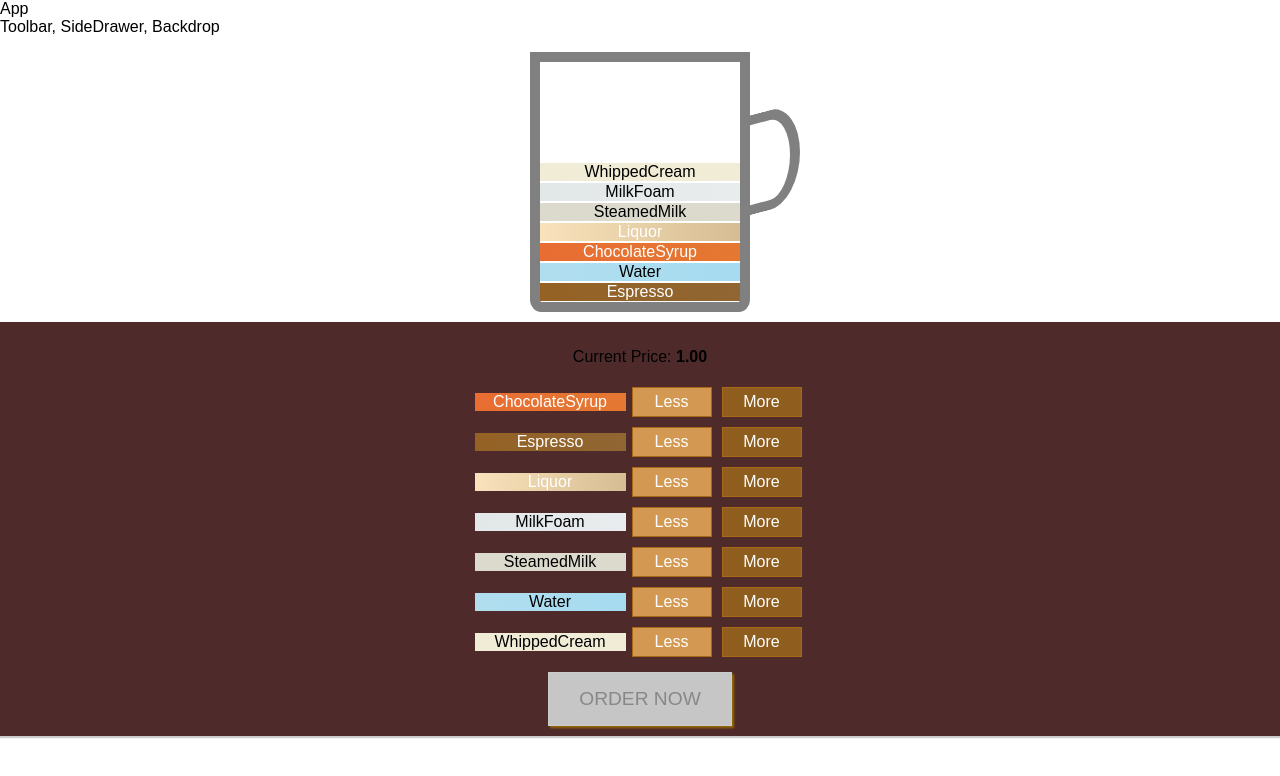
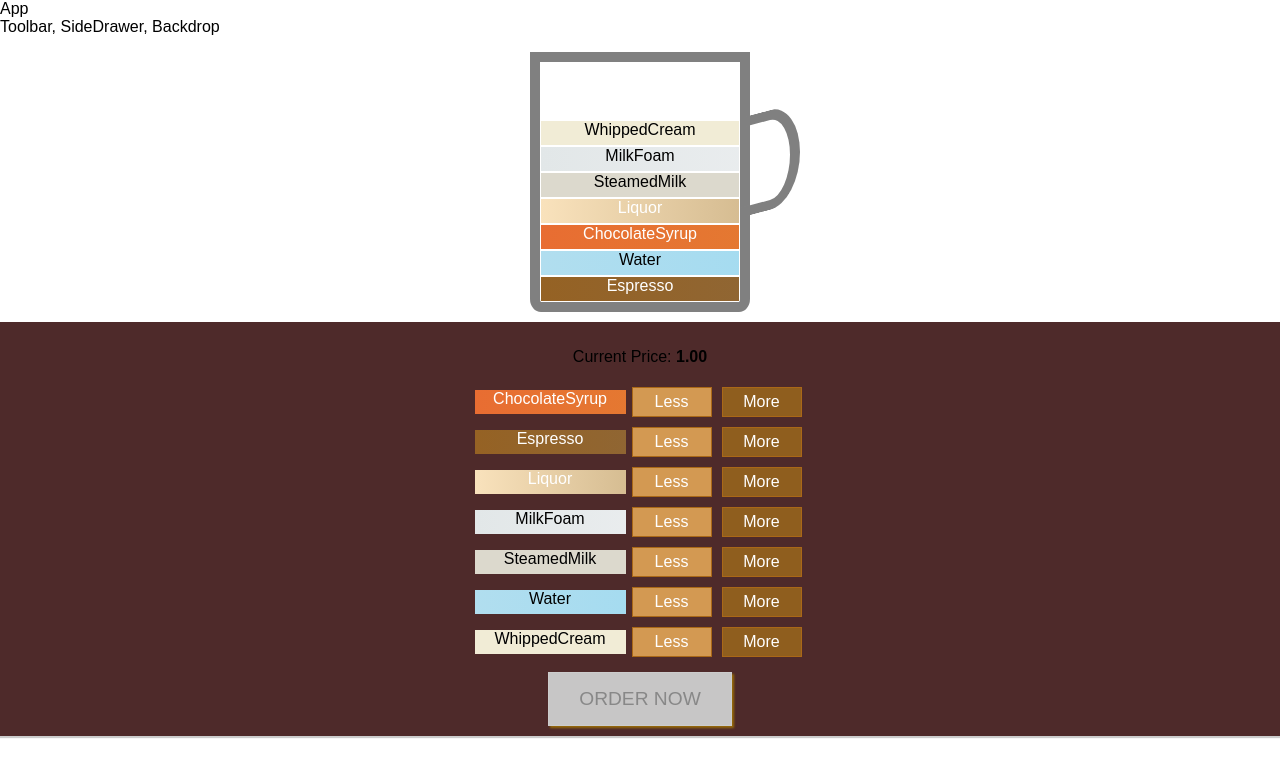
Before and after one commit to hashHan/react-coffee-recipe-app, a React app: page / in a window 1280 px wide. Shown: the top 776 px of the page. Built offline with nearby package versions, Linux system fonts and the light colour scheme.

Commit message:
Limit overflow

```diff
--- a/src/components/Coffeemenu/BuildControls/BuildControls.js
+++ b/src/components/Coffeemenu/BuildControls/BuildControls.js
@@ -30,7 +30,8 @@ const buildControls = (props) => (
         ))}
         <button
             className={classes.OrderButton}
-            disabled={!props.purchasable}>ORDER NOW</button>
+            disabled={!props.purchasable|props.overflow}
+            >ORDER NOW</button>
     </div>
 );
 
--- a/src/components/Coffeemenu/CoffeeCup/CoffeeCup.scss
+++ b/src/components/Coffeemenu/CoffeeCup/CoffeeCup.scss
@@ -50,4 +50,5 @@ $bottom-radius: 5%;
 .ingredient{
     box-sizing: border-box;
     margin: 1px 1px;
+    height: $cup-height/10;
 }
--- a/src/components/Coffeemenu/CoffeeCup/CoffeeIngredient/ChocolateSyrup/ChocolateSyrup.scss
+++ b/src/components/Coffeemenu/CoffeeCup/CoffeeIngredient/ChocolateSyrup/ChocolateSyrup.scss
@@ -1,5 +1,9 @@
+$cup-width: 200px;
+$cup-height: $cup-width * 1.2;
+
 .ChocolateSyrup{
-    width: 100%;
+    width: 99%;
+    height: $cup-height/10;
     text-align: center;
     color: white;
     margin: 1px 1px;
--- a/src/components/Coffeemenu/CoffeeCup/CoffeeIngredient/CoffeeIngredient.js
+++ b/src/components/Coffeemenu/CoffeeCup/CoffeeIngredient/CoffeeIngredient.js
@@ -15,7 +15,7 @@ class CoffeeIngredient extends Component {
         //Choose what is a selected ingredient
         switch ( this.props.type ) {
             case ( 'WhippedCream' ):
-                ingredient = <WhippedCream/>;
+                ingredient = <WhippedCream />;
                 break;
             case ( 'MilkFoam' ):
                 ingredient = <MilkFoam/>;
@@ -38,8 +38,7 @@ class CoffeeIngredient extends Component {
             default:
                 ingredient = null;
         }
-
-        return ingredient;
+        return ingredient
     }
 }
 
--- a/src/components/Coffeemenu/CoffeeCup/CoffeeIngredient/Espresso/Espresso.scss
+++ b/src/components/Coffeemenu/CoffeeCup/CoffeeIngredient/Espresso/Espresso.scss
@@ -1,5 +1,9 @@
+$cup-width: 200px;
+$cup-height: $cup-width * 1.2;
+
 .Espresso{
-    width: 100%;
+    width: 99%;
+    height: $cup-height/10;
     text-align: center;
     color: white;
     margin: 1px 1px;
--- a/src/components/Coffeemenu/CoffeeCup/CoffeeIngredient/Liquor/Liquor.scss
+++ b/src/components/Coffeemenu/CoffeeCup/CoffeeIngredient/Liquor/Liquor.scss
@@ -1,5 +1,9 @@
+$cup-width: 200px;
+$cup-height: $cup-width * 1.2;
+
 .Liquor{
-    width: 100%;
+    width: 99%;
+    height: $cup-height/10;
     text-align: center;
     color: white;
     margin: 1px 1px;
--- a/src/components/Coffeemenu/CoffeeCup/CoffeeIngredient/MilkFoam/MilkFoam.scss
+++ b/src/components/Coffeemenu/CoffeeCup/CoffeeIngredient/MilkFoam/MilkFoam.scss
@@ -1,5 +1,9 @@
+$cup-width: 200px;
+$cup-height: $cup-width * 1.2;
+
 .MilkFoam{
-    width: 100%;
+    width: 99%;
+    height: $cup-height/10;
     text-align: center;
     margin: 1px 1px;
     background: linear-gradient(270deg, #fefcff, #e2e7e8);
--- a/src/components/Coffeemenu/CoffeeCup/CoffeeIngredient/SteamedMilk/SteamedMilk.scss
+++ b/src/components/Coffeemenu/CoffeeCup/CoffeeIngredient/SteamedMilk/SteamedMilk.scss
@@ -1,6 +1,10 @@
+$cup-width: 200px;
+$cup-height: $cup-width * 1.2;
+
 .SteamedMilk{
+    width: 99%;
+    height: $cup-height/10;
     text-align: center;
-    width: 100%;
     margin: 1px 1px;
     background-color: #DCD9CD;
 }
--- a/src/components/Coffeemenu/CoffeeCup/CoffeeIngredient/Water/Water.scss
+++ b/src/components/Coffeemenu/CoffeeCup/CoffeeIngredient/Water/Water.scss
@@ -1,5 +1,9 @@
+$cup-width: 200px;
+$cup-height: $cup-width * 1.2;
+
 .Water{
-    width: 100%;
+    width: 99%;
+    height: $cup-height/10;
     text-align: center;
     margin: 1px 1px;
     background: linear-gradient(270deg, #83d4f3, #b1deef);
--- a/src/components/Coffeemenu/CoffeeCup/CoffeeIngredient/WhippedCream/WhippedCream.scss
+++ b/src/components/Coffeemenu/CoffeeCup/CoffeeIngredient/WhippedCream/WhippedCream.scss
@@ -1,8 +1,12 @@
 $whippedCream-color: #f1ecd6;
+$cup-width: 200px;
+$cup-height: $cup-width * 1.2;
+
 
 .WhippedCream{
     text-align: center;
-    width: 100%;
+    width: 99%;
+    height: $cup-height/10;
     margin: 1px 1px;
     background-color: $whippedCream-color;
 }
--- a/src/containers/CoffeeMachine/CoffeeMachine.js
+++ b/src/containers/CoffeeMachine/CoffeeMachine.js
@@ -26,10 +26,26 @@ class CoffeeMachine extends Component {
             Espresso: 1
         },
         totalPrice: 1,
-        purchasable: false
+        purchasable: false,
+        overflow: false
     }
 
+    checkOverflow(ingredients){
+        //check if ingredients overflow the cup, max: 9
+        const sum = Object.keys( ingredients )
+            .map( igKey => {
+                return ingredients[igKey];
+            } )
+            .reduce( ( sum, el ) => {
+                return sum + el;
+            }, 0 );
+        this.setState( { overflow: sum >= 9 } );
+        if(sum>=9){
+            alert('The Cup is full!');
+        }else{
 
+        }
+    }
 
     updatePurchaseState (ingredients) {
         // customer must choose at least an item
@@ -51,11 +67,15 @@ class CoffeeMachine extends Component {
             ...this.state.ingredients
         };
         updatedIngredients[type] = updatedCount;
-        const priceAddition = INGREDIENT_PRICES[type];
-        const oldPrice = this.state.totalPrice;
-        const newPrice = oldPrice + priceAddition;
-        this.setState( { totalPrice: newPrice, ingredients: updatedIngredients } );
-        this.updatePurchaseState(updatedIngredients);
+        this.checkOverflow(updatedIngredients);
+        console.log(this.state.overflow);
+        if(!this.state.overflow){
+            const priceAddition = INGREDIENT_PRICES[type];
+            const oldPrice = this.state.totalPrice;
+            const newPrice = oldPrice + priceAddition;
+            this.setState( { totalPrice: newPrice, ingredients: updatedIngredients } );
+            this.updatePurchaseState(updatedIngredients);
+        }
     }
 
     removeIngredientHandler = ( type ) => {
@@ -74,6 +94,7 @@ class CoffeeMachine extends Component {
         const newPrice = oldPrice - priceDeduction;
         this.setState( { totalPrice: newPrice, ingredients: updatedIngredients } );
         this.updatePurchaseState(updatedIngredients);
+        this.checkOverflow(updatedIngredients);
     }
 
     render () {
@@ -95,6 +116,7 @@ class CoffeeMachine extends Component {
                     ingredientRemoved={this.removeIngredientHandler}
                     disabled={disabledInfo}
                     purchasable={this.state.purchasable}
+                    overflow={this.state.overflow}
                     price={this.state.totalPrice} />
             </Aux>
         );
```
